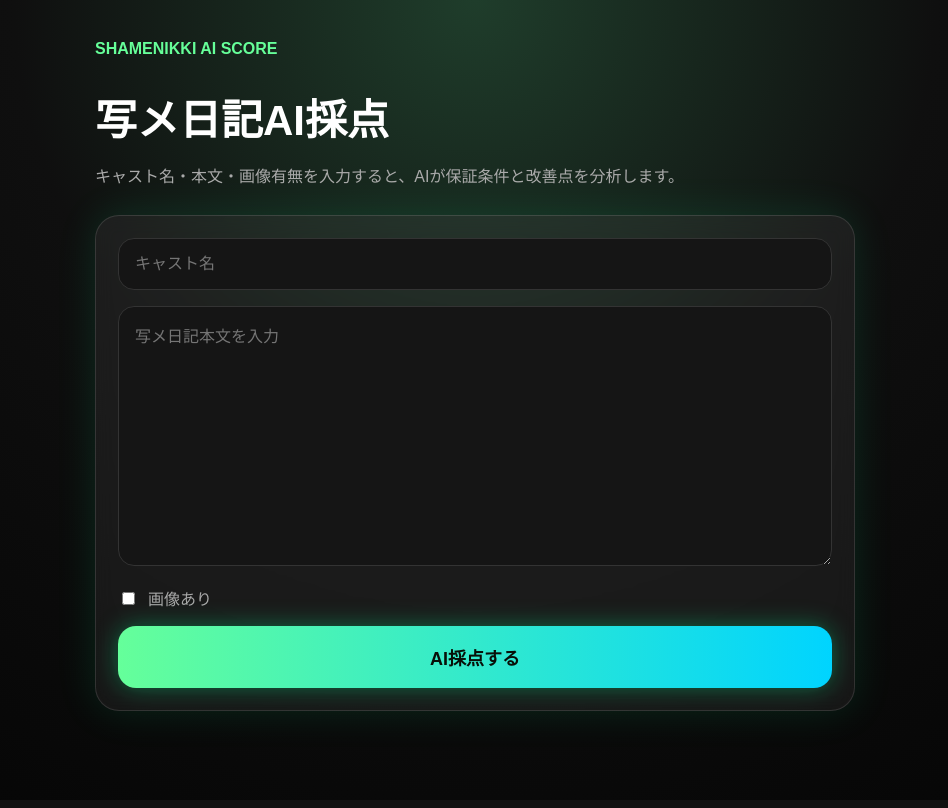
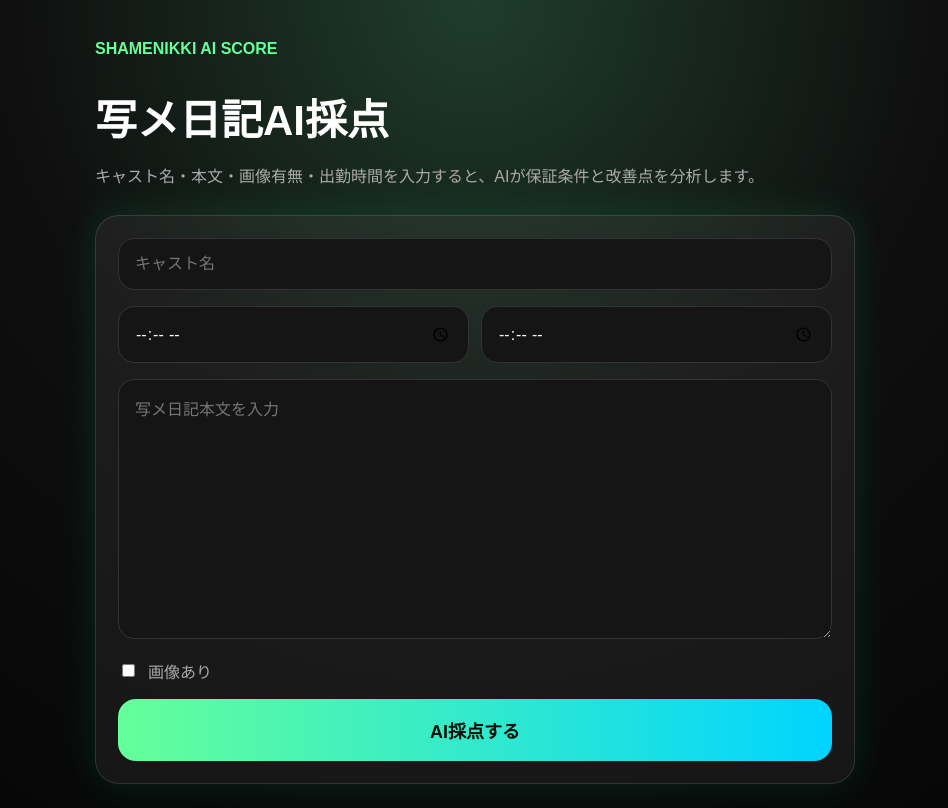
Before and after one commit to torakitikunnagano-design/shamenikki-ai-v2, a Next.js app: page / in a window 1280 px wide. Shown: the whole page, without its empty margins (165-1113 px from the left). Built offline with nearby package versions, Linux system fonts and the light colour scheme.

Commit message:
Update page.tsx

```diff
--- a/app/page.tsx
+++ b/app/page.tsx
@@ -19,9 +19,7 @@ function pickSection(text: string, title: string) {
 
   for (const next of nextTitles) {
     const nextIndex = text.indexOf(next, start + title.length);
-    if (nextIndex !== -1 && nextIndex < end) {
-      end = nextIndex;
-    }
+    if (nextIndex !== -1 && nextIndex < end) end = nextIndex;
   }
 
   return text.slice(start, end).trim();
@@ -31,6 +29,8 @@ export default function Home() {
   const [castName, setCastName] = useState("");
   const [diary, setDiary] = useState("");
   const [hasImage, setHasImage] = useState(false);
+  const [workStart, setWorkStart] = useState("");
+  const [workEnd, setWorkEnd] = useState("");
   const [result, setResult] = useState("");
   const [loading, setLoading] = useState(false);
 
@@ -41,7 +41,13 @@ export default function Home() {
     const res = await fetch("/api/score", {
       method: "POST",
       headers: { "Content-Type": "application/json" },
-      body: JSON.stringify({ castName, diary, hasImage }),
+      body: JSON.stringify({
+        castName,
+        diary,
+        hasImage,
+        workStart,
+        workEnd,
+      }),
     });
 
     const data = await res.json();
@@ -49,20 +55,13 @@ export default function Home() {
     setLoading(false);
   }
 
-  const total = pickSection(result, "総合点");
-  const guarantee = pickSection(result, "保証条件チェック");
-  const good = pickSection(result, "良い点");
-  const bad = pickSection(result, "改善点");
-  const titles = pickSection(result, "改善タイトル案");
-  const type = pickSection(result, "彼女感タイプ分析");
-
   const sections = [
-    { label: "総合点", text: total },
-    { label: "保証条件チェック", text: guarantee },
-    { label: "良い点", text: good },
-    { label: "改善点", text: bad },
-    { label: "改善タイトル案", text: titles },
-    { label: "タイプ分析", text: type },
+    { label: "総合点", text: pickSection(result, "総合点") },
+    { label: "保証条件チェック", text: pickSection(result, "保証条件チェック") },
+    { label: "良い点", text: pickSection(result, "良い点") },
+    { label: "改善点", text: pickSection(result, "改善点") },
+    { label: "改善タイトル案", text: pickSection(result, "改善タイトル案") },
+    { label: "タイプ分析", text: pickSection(result, "彼女感タイプ分析") },
   ];
 
   return (
@@ -85,7 +84,7 @@ export default function Home() {
         </h1>
 
         <p style={{ color: "#aaa", marginBottom: "28px" }}>
-          キャスト名・本文・画像有無を入力すると、AIが保証条件と改善点を分析します。
+          キャスト名・本文・画像有無・出勤時間を入力すると、AIが保証条件と改善点を分析します。
         </p>
 
         <div
@@ -95,47 +94,48 @@ export default function Home() {
             borderRadius: "24px",
             padding: "22px",
             boxShadow: "0 0 40px rgba(0,255,153,0.12)",
-            backdropFilter: "blur(10px)",
           }}
         >
           <input
             value={castName}
             onChange={(e) => setCastName(e.target.value)}
             placeholder="キャスト名"
-            style={{
-              width: "100%",
-              padding: "16px",
-              marginBottom: "16px",
-              borderRadius: "16px",
-              border: "1px solid #333",
-              background: "#151515",
-              color: "white",
-            }}
+            style={inputStyle}
           />
+
+          <div style={{ display: "grid", gridTemplateColumns: "1fr 1fr", gap: "12px" }}>
+            <input
+              type="time"
+              value={workStart}
+              onChange={(e) => setWorkStart(e.target.value)}
+              style={inputStyle}
+            />
+
+            <input
+              type="time"
+              value={workEnd}
+              onChange={(e) => setWorkEnd(e.target.value)}
+              style={inputStyle}
+            />
+          </div>
 
           <textarea
             value={diary}
             onChange={(e) => setDiary(e.target.value)}
             placeholder="写メ日記本文を入力"
             style={{
-              width: "100%",
+              ...inputStyle,
               minHeight: "260px",
-              padding: "16px",
-              marginBottom: "16px",
-              borderRadius: "16px",
-              border: "1px solid #333",
-              background: "#151515",
-              color: "white",
             }}
           />
 
-          <div style={{ marginBottom: "16px" }}>
           <label
             style={{
               display: "flex",
               alignItems: "center",
               gap: "10px",
               color: "#aaa",
+              marginBottom: "16px",
             }}
           >
             <input
@@ -145,7 +145,6 @@ export default function Home() {
             />
             画像あり
           </label>
-          </div>
 
           <button
             onClick={handleScore}
@@ -161,7 +160,6 @@ export default function Home() {
               color: "#081008",
               fontWeight: "bold",
               fontSize: "18px",
-              boxShadow: "0 0 24px rgba(0,255,153,0.35)",
             }}
           >
             {loading ? "採点中..." : "AI採点する"}
@@ -194,3 +192,13 @@ export default function Home() {
     </main>
   );
 }
+
+const inputStyle = {
+  width: "100%",
+  padding: "16px",
+  marginBottom: "16px",
+  borderRadius: "16px",
+  border: "1px solid #333",
+  background: "#151515",
+  color: "white",
+};
```
Lines whose indentation alone changed are shown as unchanged.
